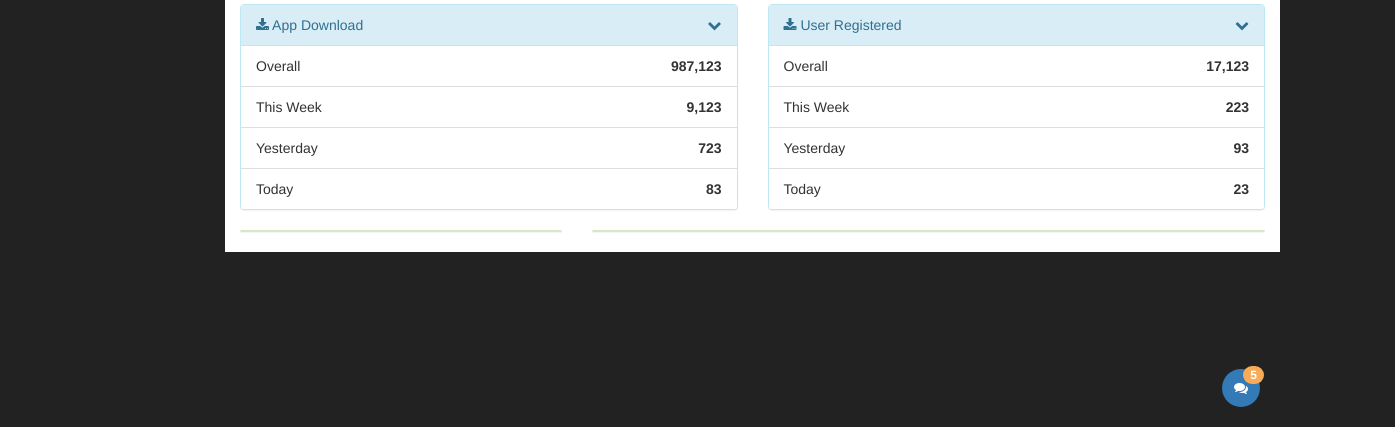
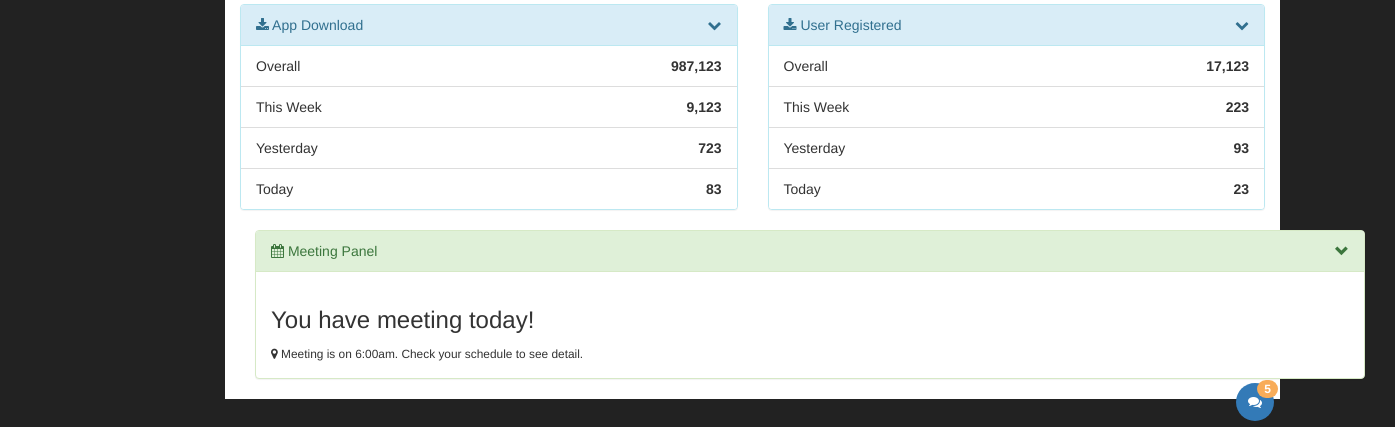
Before and after one commit to GO-gyan/admin-panel, a plain HTML site: page home.html in a window 1280 px wide. Shown: the part 373-800 px from the top of the page, 1395 px wide, since content can reach past the window. Drawn offline with Linux system fonts and the light colour scheme.

Commit message:
adding panels

```diff
--- a/home.html
+++ b/home.html
@@ -388,20 +388,28 @@
 						<!--/. row-->
 
 						<div class="row">
-							<div class="col-lg-4">
-								<!-- donut chart-->
+							<div class="container">
+							<div class="col-lg-12 col-md-12 col-sm-12">
+								<!-- mail panel-->
 								<div class="panel panel-success">
-
+									<div class="panel-heading">
+										<i class="fa fa-calendar" aria-hidden="true"></i> Meeting Panel
+										<div class="pull-right">
+											<a class="accordion-toggle" role="button" data-toggle="collapse" data-parent="#accordion" href="#mailCollapse"></a>
+										</div>
+									</div>
+									<div class="panel-collapse collapse in">
+  								<div class="panel-body" id="mailCollapse">
+    								<h3>You have meeting today!</h3>
+    								<small><i class="fa fa-map-marker"></i> Meeting is on 6:00am. Check your schedule to see detail.</small>
+  								</div>
+									</div>
                 </div>
-
-							</div>
-							<div class="col-lg-8">
-								<!--graph chart-->
-								<div class="panel panel-success">
-
-                </div>
+								<!-- /. mail panel-->
 							</div>
 						</div>
+						</div>
+						<!--/. row-->
 
 			</div>
 			<!--chat indicator-->
--- a/src/css/style.css
+++ b/src/css/style.css
@@ -142,8 +142,8 @@ li.message-footer {
 /*==============chat box===============*/
 #small-chat {
     position: fixed;
-    bottom: 20px;
-    right: 20px;
+    bottom: 6px;
+    right: 6px;
     z-index: 100;
 }
 #small-chat .badge {
@@ -208,8 +208,20 @@ li.message-footer {
   color: #5d5b5b;
 }
 /*========data panel==========*/
-
 .value {
     float: right;
     font-weight: bold;
 }
+/*========mail panel===========*/
+
+.panel-heading .accordion-toggle:after {
+    /* symbol for "opening" panels */
+    font-family: 'Glyphicons Halflings';
+    content: "\e114";
+    float: right;
+    color: #3c763d;
+}
+.panel-heading .accordion-toggle.collapsed:after {
+    /* symbol for "collapsed" panels */
+    content: "\e080";
+}
```
